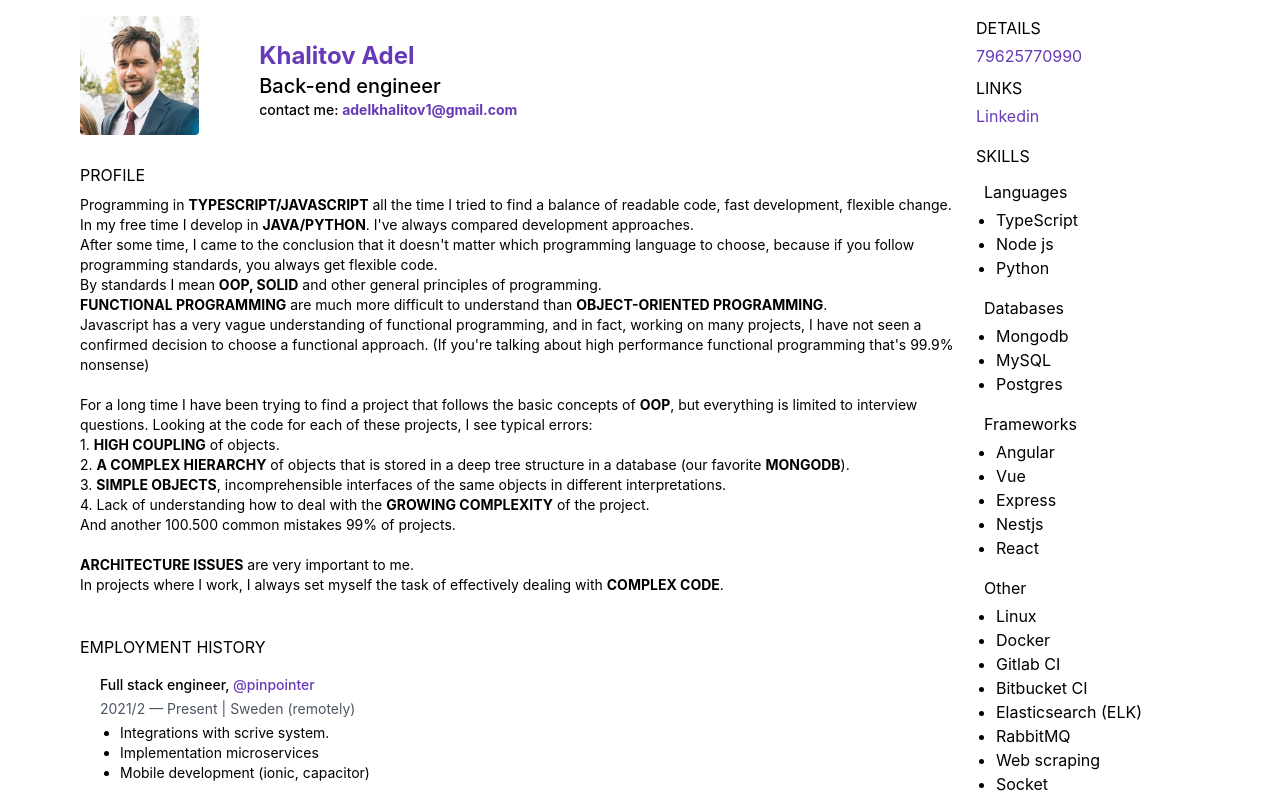
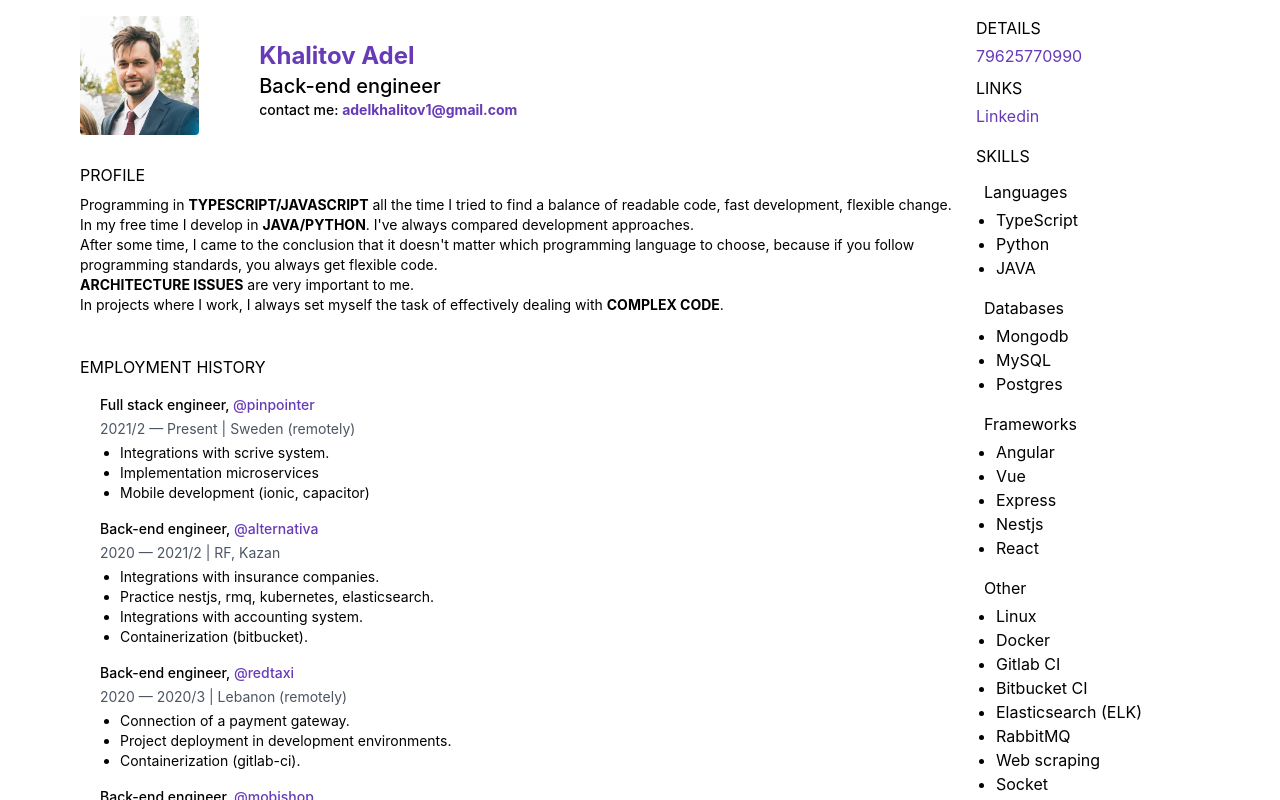
Before and after one commit to KhalitovAdel/khalitovadel.github.io, a React (Create React App) app in the folder web/: page /#/ in a window 1280 px wide. Shown: the top 800 px of the page. Built offline with nearby package versions, Linux system fonts and the light colour scheme.

Commit message:
fix description

```diff
--- a/web/src/bio/constants/Bio.constants.ts
+++ b/web/src/bio/constants/Bio.constants.ts
@@ -6,17 +6,6 @@ export const data: IBioData = {
             `Programming in <b>${'typescript/javascript'.toUpperCase()}</b> all the time I tried to find a balance of readable code, fast development, flexible change.`,
             `In my free time I develop in <b>${'JAVA/Python'.toUpperCase()}</b>. I've always compared development approaches.`,
             "After some time, I came to the conclusion that it doesn't matter which programming language to choose, because if you follow programming standards, you always get flexible code.",
-            `By standards I mean <b>${'OOP, SOLID'.toUpperCase()}</b> and other general principles of programming.`,
-            `<b>${'Functional programming'.toUpperCase()}</b> are much more difficult to understand than <b>${'object-oriented programming'.toUpperCase()}</b>.`,
-            "Javascript has a very vague understanding of functional programming, and in fact, working on many projects, I have not seen a confirmed decision to choose a functional approach. (If you're talking about high performance functional programming that's 99.9% nonsense)",
-            '<br/>',
-            `For a long time I have been trying to find a project that follows the basic concepts of <b>${'OOP'.toUpperCase()}</b>, but everything is limited to interview questions. Looking at the code for each of these projects, I see typical errors:`,
-            ` 1. <b>${'High coupling'.toUpperCase()}</b> of objects.`,
-            ` 2. <b>${'A complex hierarchy'.toUpperCase()}</b> of objects that is stored in a deep tree structure in a database (our favorite <b>${'MongoDB'.toUpperCase()}</b>).`,
-            ` 3. <b>${'Simple objects'.toUpperCase()}</b>, incomprehensible interfaces of the same objects in different interpretations.`,
-            ` 4. Lack of understanding how to deal with the <b>${'growing complexity'.toUpperCase()}</b> of the project.`,
-            'And another 100.500 common mistakes 99% of projects.',
-            '<br/>',
             `<b>${'Architecture issues'.toUpperCase()}</b> are very important to me.`,
             `In projects where I work, I always set myself the task of effectively dealing with <b>${'complex code'.toUpperCase()}</b>.`,
         ],
@@ -84,7 +73,7 @@ export const data: IBioData = {
         },
     ],
     skills: {
-        languages: ['TypeScript', 'Node js', 'Python'],
+        languages: ['TypeScript', 'Python', 'JAVA'],
         Databases: ['Mongodb', 'MySQL', 'Postgres'],
         Frameworks: ['Angular', 'Vue', 'Express', 'Nestjs', 'React'],
         Other: ['Linux', 'Docker', 'Gitlab CI', 'Bitbucket CI', 'Elasticsearch (ELK)', 'RabbitMQ', 'Web scraping', 'Socket', 'GraphQL', 'Flow', 'Capacitor'],
```
